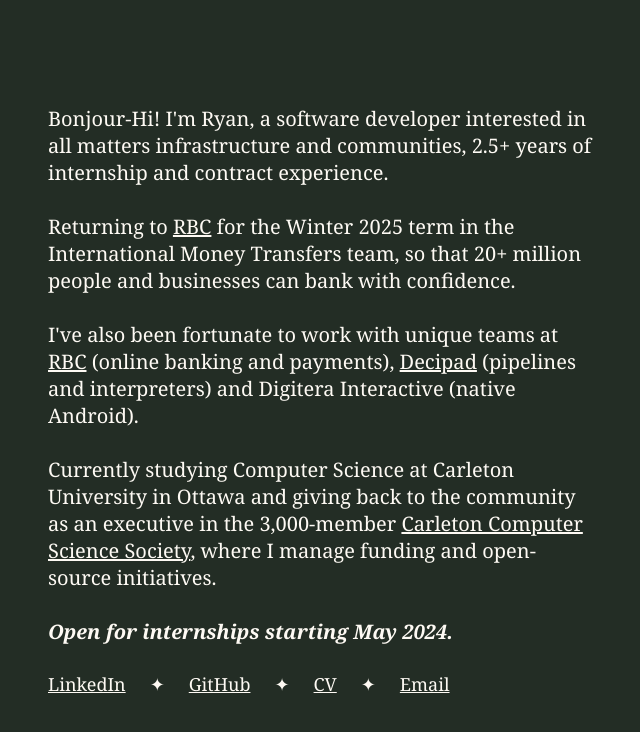
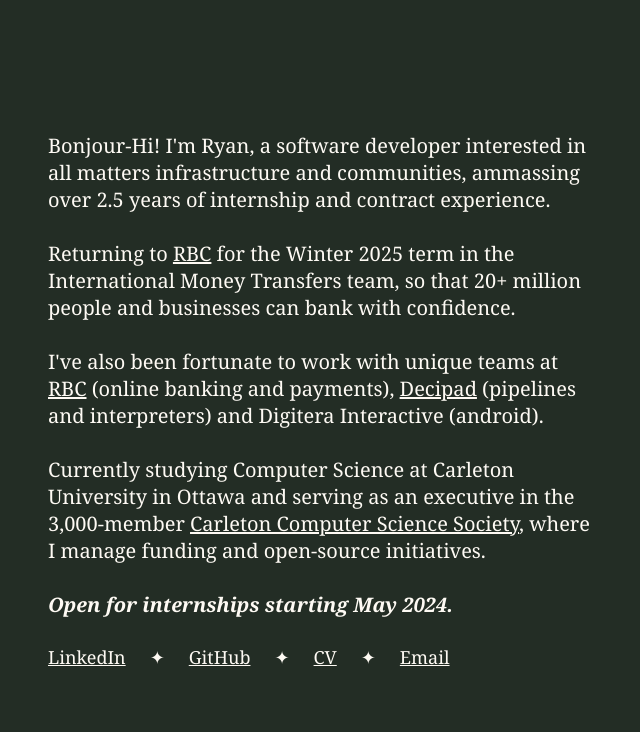
Before and after one commit to ryangchung/ryangchung.github.io, a React (Vite) app: page / in a window 1280 px wide. Shown: the top 732 px of the page, without its empty margins (317-957 px from the left). Built offline with nearby package versions, Linux system fonts and the light colour scheme.

Commit message:
chore: update text

```diff
--- a/src/pages/Home.tsx
+++ b/src/pages/Home.tsx
@@ -29,13 +29,13 @@
   return (
     <div style={pageContainerStyle}>
       <div style={textContainerStyle}>
-        <p>Bonjour-Hi! I'm Ryan, a software developer interested in all matters infrastructure and communities, 2.5+ years of internship and contract experience.</p>
+        <p>Bonjour-Hi! I'm Ryan, a software developer interested in all matters infrastructure and communities, ammassing over 2.5 years of internship and contract experience.</p>
         <br />
         <p>Returning to <a href="https://rbc.com/" target="_blank">RBC</a> for the Winter 2025 term in the International Money Transfers team, so that 20+ million people and businesses can bank with confidence.</p>
         <br />
-        <p>I've also been fortunate to work with unique teams at <a href="https://rbc.com/" target="_blank">RBC</a> (online banking and payments), <a href="https://www.decipad.com/" target="_blank">Decipad</a> (pipelines and interpreters) and Digitera Interactive (native Android).</p>
+        <p>I've also been fortunate to work with unique teams at <a href="https://rbc.com/" target="_blank">RBC</a> (online banking and payments), <a href="https://www.decipad.com/" target="_blank">Decipad</a> (pipelines and interpreters) and Digitera Interactive (android).</p>
         <br />
-        <p>Currently studying Computer Science at Carleton University in Ottawa and giving back to the community as an executive in the 3,000-member <a href="https://ccss.carleton.ca/">Carleton Computer Science Society</a>, where I manage funding and open-source initiatives.</p>
+        <p>Currently studying Computer Science at Carleton University in Ottawa and serving as an executive in the 3,000-member <a href="https://ccss.carleton.ca/">Carleton Computer Science Society</a>, where I manage funding and open-source initiatives.</p>
         <br />
         <p style={textEmphasisStyle}>Open for internships starting May 2024.</p>
         <br />
```
